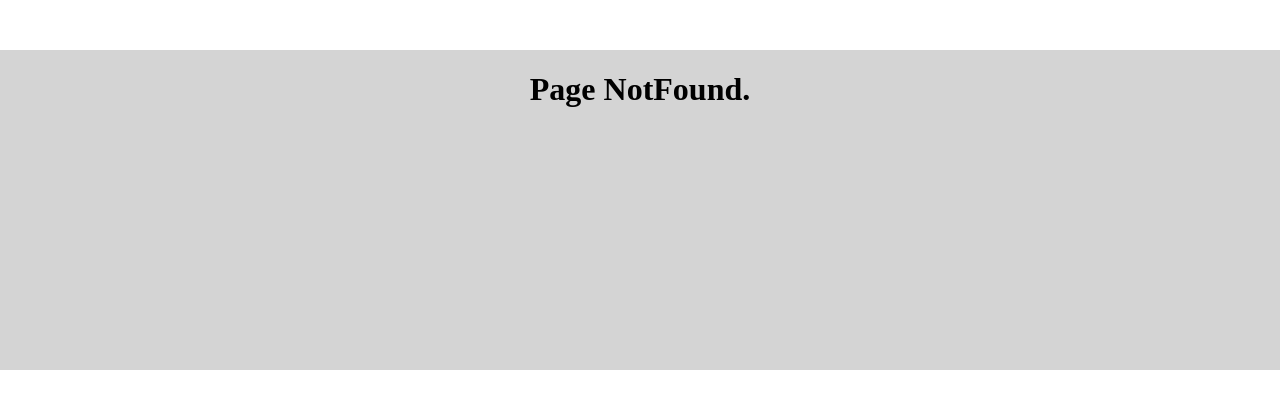
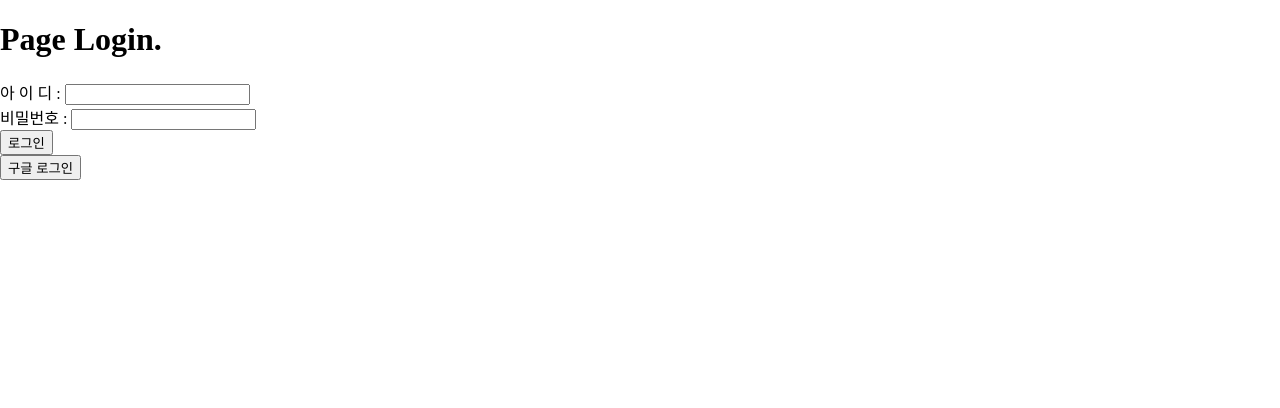
Before and after one commit to aaronktaey/DietManager, a React (Create React App) app in the folder src/main/frontend/: page /login in a window 1280 px wide. Shown: the top 408 px of the page. Built offline with nearby package versions, Linux system fonts and the light colour scheme.

Commit message:
로그인 화면 틀

```diff
--- a/src/main/frontend/src/App.js
+++ b/src/main/frontend/src/App.js
@@ -4,6 +4,7 @@ import axios from 'axios';
 import {BrowserRouter, Routes, Route} from "react-router-dom"
 import NotFound from './NotFound';
 import Home from './Home';
+import Login from './Login';
 
 function App() {
   //  const [hello, setHello] = useState('')
@@ -19,6 +20,7 @@ function App() {
       <BrowserRouter>
         <Routes>
           <Route path="/home" element={<Home/>}></Route>
+          <Route path="/login" element={<Login/>}></Route>
           <Route path="*" element={<NotFound/>}></Route>
         </Routes>
       </BrowserRouter>
--- /dev/null
+++ b/src/main/frontend/src/Login.js
@@ -0,0 +1,57 @@
+import "./Login.css"
+import {useEffect, useState} from 'react';
+
+function Login() {
+  const [inputId, setInputId] = useState('');
+  const [inputPw, setInputPw] = useState('');
+
+  const handleInputId = (e) =>{
+    setInputId(e.target.value);
+  }
+
+  const handleInputPw = (e) =>{
+    setInputPw(e.target.value);
+  }
+
+  const handleLoginBtnClick = (e) =>{
+    alert('로그인 버튼 클릭');
+  }
+
+  const handleOAuthBtnClick = (e) =>{
+    alert('구글 로그인 버튼 클릭');
+  }
+
+  //  const [hello, setHello] = useState('')
+
+  //   useEffect(() => {
+  //       axios.get('/api/hello')
+  //       .then(response => setHello(response.data))
+  //       .catch(error => console.log('아직 API가 없어...'))
+  //   }, []);
+
+  return (
+    <div id="login" className="login-container">
+      <div className="login-item">
+        <h1>
+          Page Login.
+        </h1>
+      </div>
+      <div>
+        <label htmlFor="input_id">아 이 디 : </label>
+        <input type="text" name="input_id" value={inputId} onChange={handleInputId}/>
+      </div>
+      <div>
+        <label htmlFor="input_pw">비밀번호 : </label>
+        <input type="text" name="input_pw" value={inputPw} onChange={handleInputPw}/>
+      </div>
+      <div>
+        <button type="button" onClick={handleLoginBtnClick}>로그인</button>
+      </div>
+      <div>
+        <button type="button" onClick={handleOAuthBtnClick}>구글 로그인</button>
+      </div>
+    </div>
+  );
+}
+
+export default Login;
```
Also changed, not shown: src/main/frontend/src/Login.css (added), 1 other file (tests, documents, lock files or other folders).
